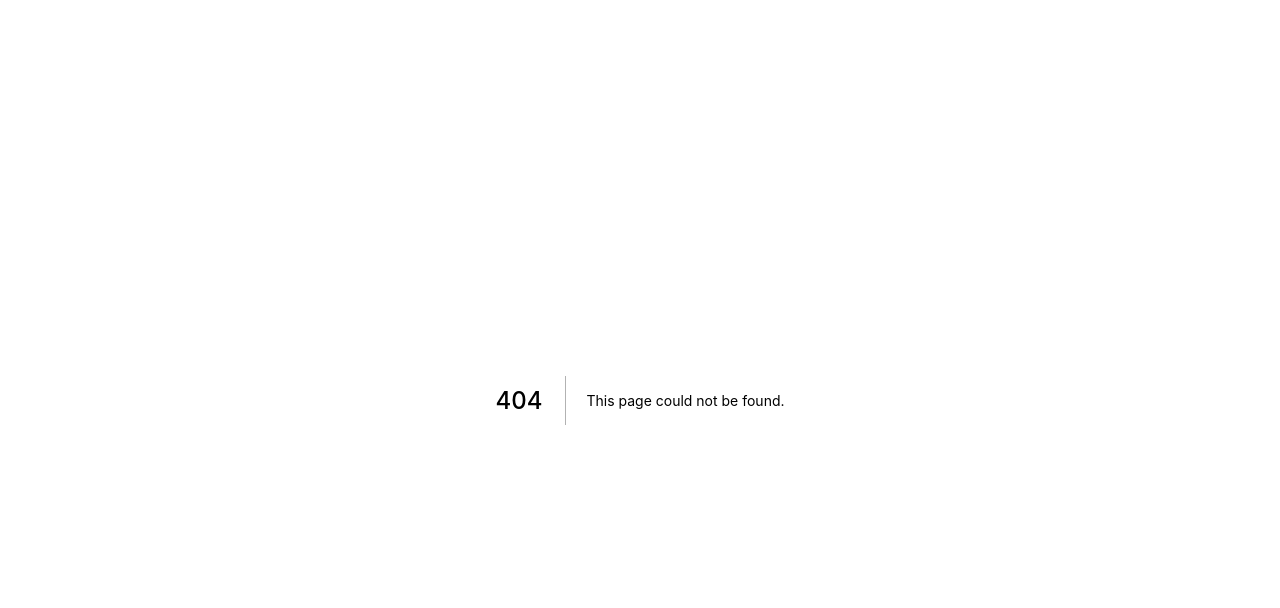
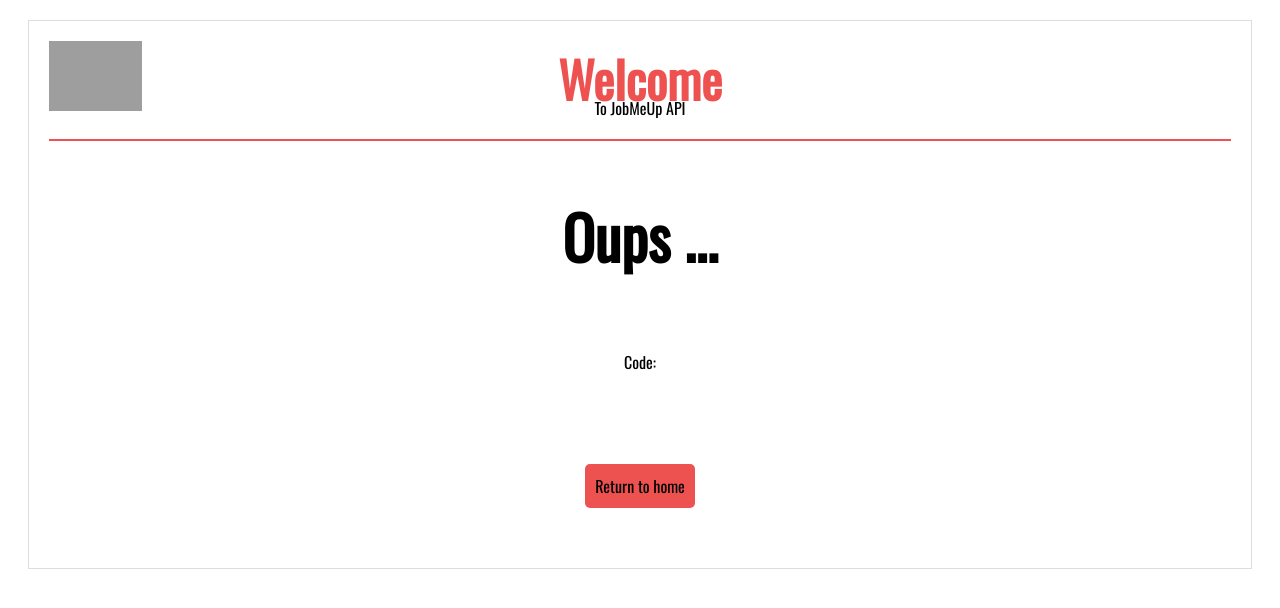
Before and after one commit to Aljal/ReactDoc, a Next.js app: page /Error in a window 1280 px wide. Before the commit this address had no page. Shown: the top 608 px of the page. Built offline with nearby package versions, Linux system fonts and the light colour scheme; grey boxes are pictures that could not be loaded.

Commit message:
Ajout connection au server API + page d'erreur

```diff
--- /dev/null
+++ b/components/Button.js
@@ -0,0 +1,12 @@
+import Link from 'next/link'
+import '../style/button.scss';
+
+export default function Button(props) {
+  return (
+    <div className={"alignCenter " + props.className}>
+      <Link href={props.link}>
+        <a className="button">{props.text}</a>
+      </Link>
+    </div>
+  )
+}
--- a/components/Layout.js
+++ b/components/Layout.js
@@ -2,7 +2,7 @@ import '../style/header.scss'
 
 const Header = () => (
   <div id="header">
-    <img src="jobmeup_logo.png"/>
+    <img src="/jobmeup_logo.png"/>
     <div className="content">
       <h1 id="welcome">Welcome</h1>
       <span>To JobMeUp API</span>
--- a/package.json
+++ b/package.json
@@ -19,6 +19,7 @@
     "nodemon": "^1.18.11",
     "react": "^16.8.6",
     "react-dom": "^16.8.6",
-    "react-transition-group": "^4.0.0"
+    "react-transition-group": "^4.0.0",
+    "request": "^2.88.0"
   }
 }
--- /dev/null
+++ b/pages/Error.js
@@ -0,0 +1,18 @@
+import React from 'react'
+import { withRouter } from 'next/router'
+import Layout from '../components/Layout'
+import Button from '../components/Button'
+import '../style/error.scss';
+
+function Error(props) {
+  return (
+    <Layout>
+      <div className="oups"><h2>Oups ...</h2></div>
+      <p className="alignCenter">{props.router.query.error}</p>
+      <p className="alignCenter">Code: {props.router.query.code}</p>
+      <Button className="returnHome" text="Return to home" link="/"/>
+    </Layout>
+  )
+}
+
+export default withRouter(Error)
--- /dev/null
+++ b/style/button.scss
@@ -0,0 +1,27 @@
+/*
+** Style for Button component
+*/
+
+.alignCenter {
+  text-align: center;
+}
+
+a.button {
+  height: 50px;
+  background-color: #ee5250;
+  border-radius: 5px;
+  text-decoration: none;
+  padding: 10px;
+  color: black;
+  :hover {
+    opacity: 0.8;
+  }
+}
+
+.test {
+  margin: 40px 0 20px 0;
+}
+
+.returnHome {
+  margin: 100px 0 50px 0;
+}
--- /dev/null
+++ b/style/error.scss
@@ -0,0 +1,13 @@
+/*
+** Style for Error page
+*/
+
+div.oups {
+  font-size: 40px;
+  text-align: center;
+  margin: 50px 0 70px 0;
+}
+
+.alignCenter {
+  text-align: center;
+}
--- a/style/menu.scss
+++ b/style/menu.scss
@@ -1,3 +1,6 @@
+/*
+** Style for menu component
+*/
 
 div.api-methods {
   text-decoration: underline;
```
Also changed, not shown: components/Menu.js (+10 -2 lines), pages/index.js (+4 -5 lines), server.js (+27 -6 lines), 2 other files (tests, documents, lock files or other folders).
